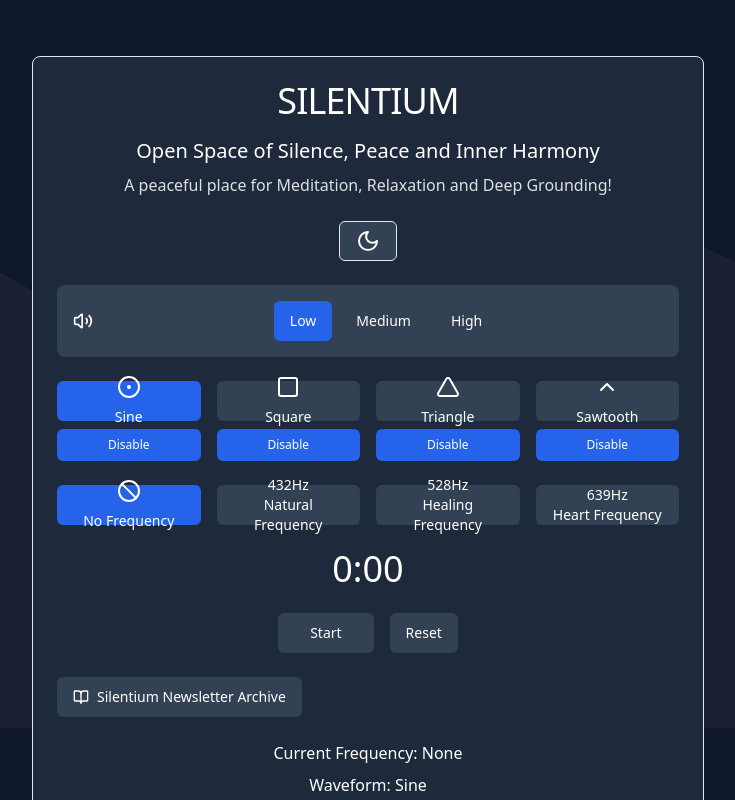
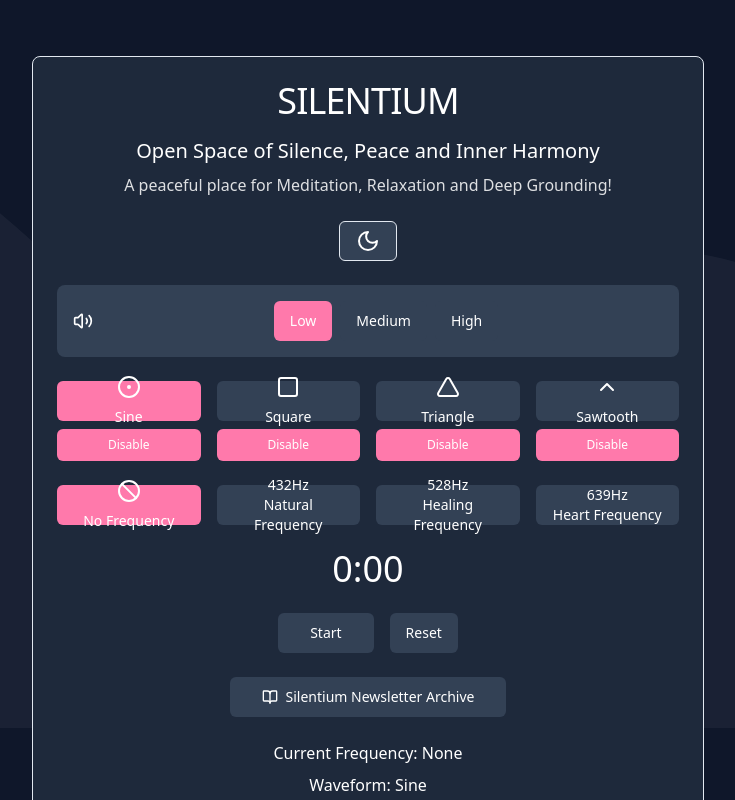
Before and after one commit to quintessenzbiz/silentium-raum, a React (Vite) app: page / in a window 1280 px wide. Shown: the top 800 px of the page, without its empty margins (272-1007 px from the left). Built offline with nearby package versions, Linux system fonts and the light colour scheme; the HTML template or start-up script is replaced by a standard one.

Commit message:
Design aktualisiert: Newsletter zentriert, Wellen hinzugefügt, Footer angepasst

```diff
--- a/src/components/SilentiumRaum.jsx
+++ b/src/components/SilentiumRaum.jsx
@@ -125,8 +125,8 @@ const SilentiumRaum = () => {
     }
     return isActive
       ? isDarkMode
-        ? 'bg-blue-600 text-white hover:bg-blue-700'
-        : 'bg-blue-500 text-white hover:bg-blue-600'
+        ? 'bg-[#FF79AB] text-white hover:bg-[#E66A97]' // Hier geändert
+        : 'bg-[#FF79AB] text-white hover:bg-[#E66A97]' // Hier geändert
       : isDarkMode
         ? 'bg-slate-700 text-white hover:bg-slate-600'
         : 'bg-white text-slate-900 hover:bg-slate-100 border border-slate-200';
@@ -139,7 +139,8 @@ const SilentiumRaum = () => {
   <path
     fill={isDarkMode ? 'rgb(226 232 240)' : 'rgb(71 85 105)'}
     fillOpacity="1"
-          d="M0,160L48,144C96,128,192,96,288,106.7C384,117,480,171,576,165.3C672,160,768,96,864,80C960,64,1056,96,1152,106.7C1248,117,1344,107,1392,101.3L1440,96L1440,320L1392,320C1344,320,1248,320,1152,320C1056,320,960,320,864,320C768,320,672,320,576,320C480,320,384,320,288,320C192,320,96,320,48,320L0,320Z">
+    d="M0,32L48,37.3C96,43,192,53,288,80C384,107,480,149,576,154.7C672,160,768,128,864,112C960,96,1056,96,1152,106.7C1248,117,1344,139,1392,149.3L1440,160L1440,400L1392,400C1344,400,1248,400,1152,400C1056,400,960,400,864,400C768,400,672,400,576,400C480,400,384,400,288,400C192,400,96,400,48,400L0,400Z"
+  >
   </path>
 </svg>
 
@@ -277,13 +278,15 @@ const SilentiumRaum = () => {
             </Button>
           </div>
 
+          <div className="flex justify-center">
   <Button
     onClick={() => setShowArchivInfo(!showArchivInfo)}
-            className={getButtonClass(showArchivInfo)}
+    className={`${getButtonClass(showArchivInfo)} px-8`}
   >
     <BookOpen className="mr-2 h-4 w-4" />
     <span className="font-light">Silentium Newsletter Archive</span>
   </Button>
+</div>
 
           {showArchivInfo && (
             <div className="flex justify-center">
@@ -325,8 +328,8 @@ const SilentiumRaum = () => {
           rel="noopener noreferrer"
           className={`inline-flex items-center px-6 py-3 rounded-md ${
             isDarkMode
-              ? 'bg-blue-600 text-white hover:bg-blue-700'
-              : 'bg-blue-500 text-white hover:bg-blue-600'
+              ? 'bg-[#FF79AB] text-white hover:bg-[#E66A97]'
+              : 'bg-[#FF79AB] text-white hover:bg-[#E66A97]'
           }`}
         >
           <span className="font-light">Support on Ko-fi</span>
@@ -341,7 +344,7 @@ const SilentiumRaum = () => {
               href="https://www.quintessenz.biz"
               target="_blank"
               rel="noopener noreferrer"
-              className={`inline-flex items-center ${isDarkMode ? 'text-blue-400 hover:text-blue-300' : 'text-blue-600 hover:text-blue-800'}`}
+              className={`inline-flex items-center ${isDarkMode ? 'text-[#FF79AB] hover:text-[#E66A97]' : 'text-[#FF79AB] hover:text-[#E66A97]'}`}
             >
               Quintessenz
               <ExternalLink className="ml-1 h-3 w-3" />
```
Lines whose indentation alone changed are shown as unchanged.
